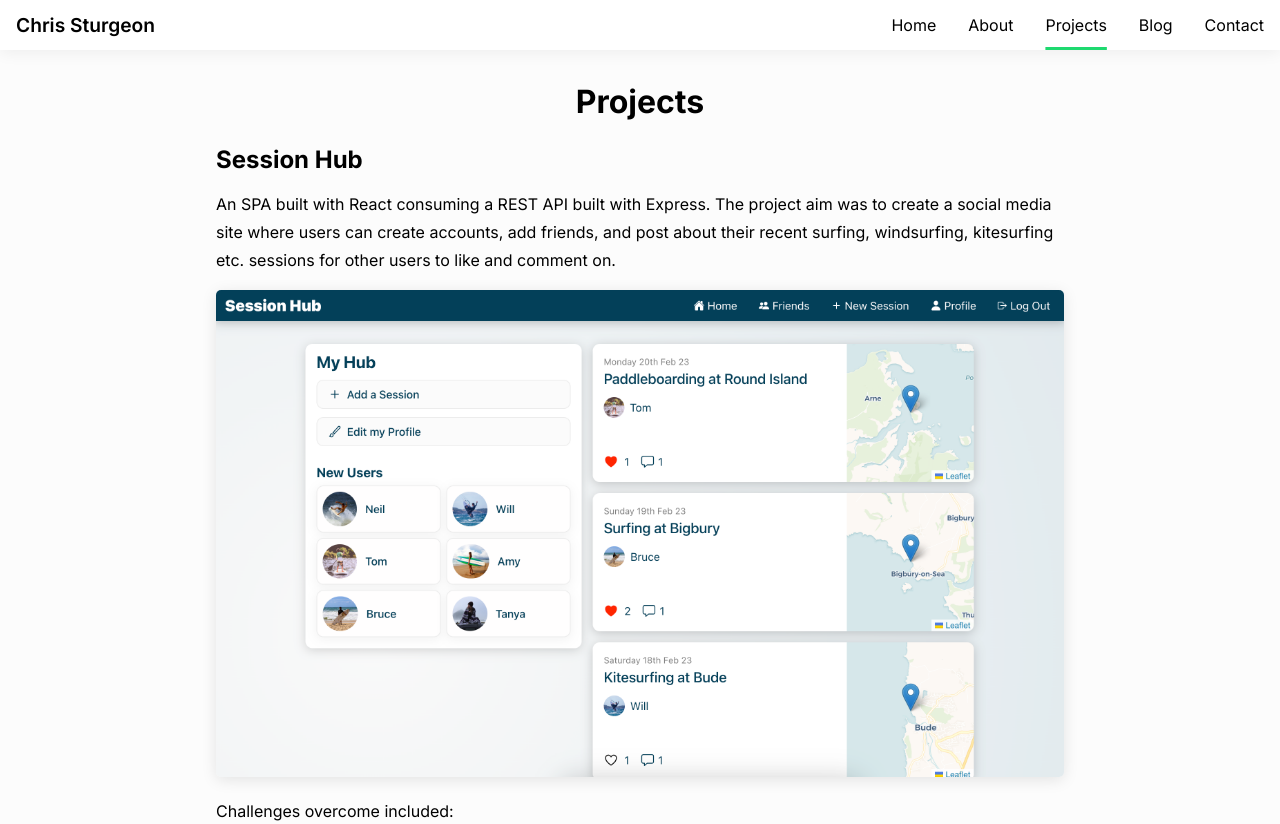
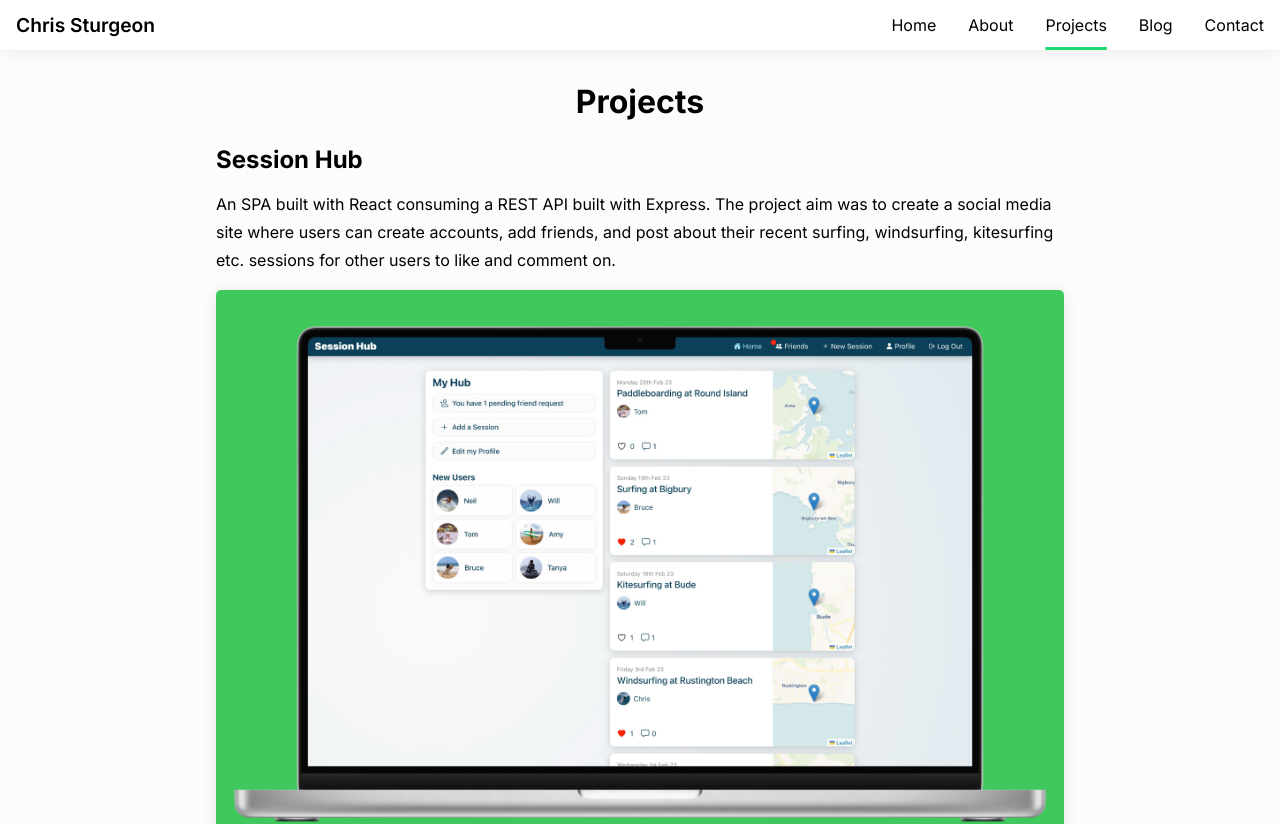
Before and after one commit to ChrisSturgeon/next-personal-site, a Next.js app: page /projects in a window 1280 px wide. Shown: the top 824 px of the page. Built offline with nearby package versions, Linux system fonts and the light colour scheme.

Commit message:
Commit for images branch

```diff
--- a/package.json
+++ b/package.json
@@ -13,6 +13,7 @@
     "@types/react": "18.0.30",
     "@types/react-dom": "18.0.11",
     "date-fns": "^2.29.3",
+    "embla-carousel-react": "^7.1.0",
     "eslint": "8.36.0",
     "eslint-config-next": "13.2.4",
     "framer-motion": "^10.9.2",
--- a/pages/blog/[id].tsx
+++ b/pages/blog/[id].tsx
@@ -37,6 +37,7 @@ export default function Post({ postData }: postProps) {
     <>
       <Head>
         <title>{postData.title}</title>
+        <meta name="description" content={postData.summary}></meta>
       </Head>
       <div className={styles.postWrapper}>
         <article className={styles.post}>
--- a/projects.ts
+++ b/projects.ts
@@ -1,7 +1,7 @@
 export const projectsData = [
   {
     name: 'Session Hub',
-    screenshot: './imgs/SessionHub.png',
+    screenshot: './imgs/session-hub/home-1.png',
     about:
       'An SPA built with React consuming a REST API built with Express. The project aim was to create a social media site where users can create accounts, add friends, and post about their recent surfing, windsurfing, kitesurfing etc. sessions for other users to like and comment on. ',
     challenges: [
```
Also changed, not shown: public/imgs/session-hub/home-1.png (added), 1 other file (tests, documents, lock files or other folders).
